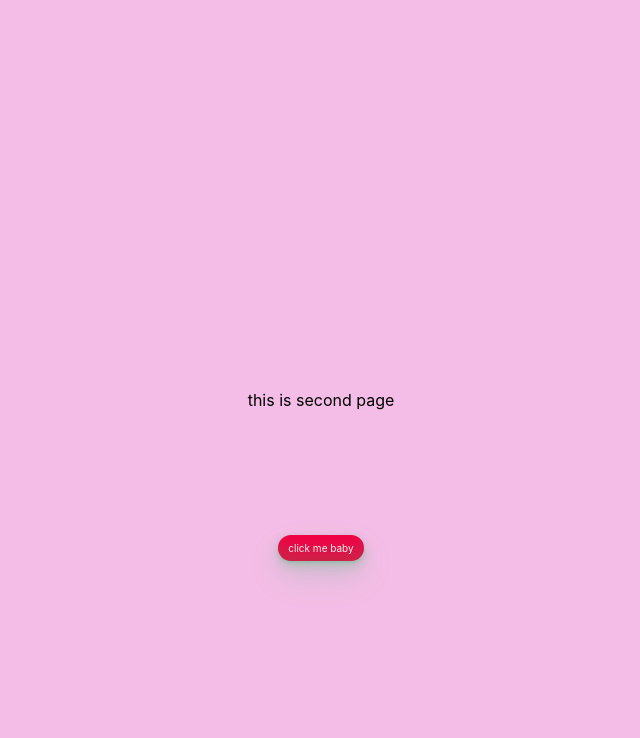
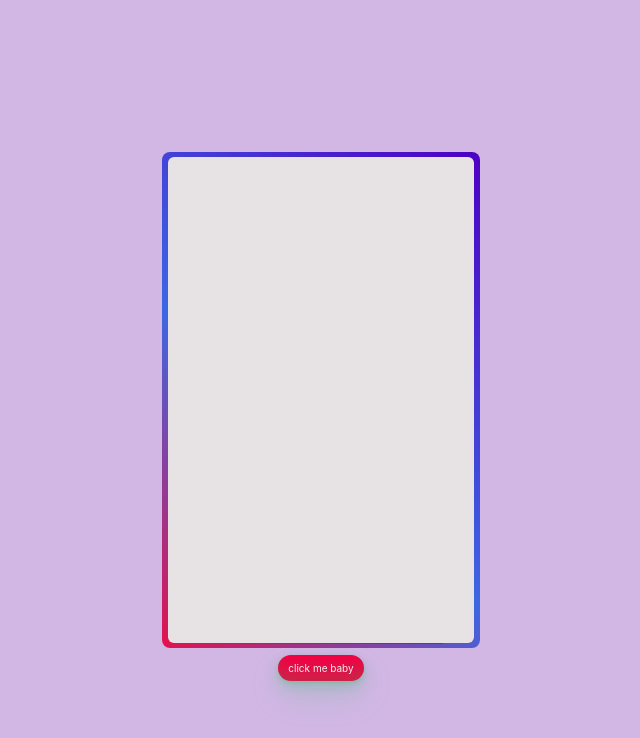
Before and after one commit to theantisocialextrovert/supra, a React (Create React App) app: page / in a window 1280 px wide. Both pictures are taken after a click on the button "click me baby". Shown: the top 738 px of the page, without its empty margins (319-959 px from the left). Built offline with nearby package versions, Linux system fonts and the light colour scheme.

Commit message:
adding third page and minor commit

```diff
--- a/src/App.js
+++ b/src/App.js
@@ -3,18 +3,20 @@ import './App.css';
 import './FirstPage.css'
 import FirstPage from './first_page';
 import SecondPage from './secondPage';
+import ThirdPage from './ThirdPage';
 import {useState} from 'react';
 
 
 function App() {
   const [count, setCount] = useState(0)
 function handleClick() {
-  setCount((count + 1)%2);
+  setCount((count + 1)%3);
 }
   return (
     <body>
       {count === 0 && <FirstPage/>}
       {count === 1 && <SecondPage/>}
+      {count === 2 && <ThirdPage/>}
       <button class="button-33" onClick={() => {handleClick();}}>click me baby</button>
     </body>
   );
--- a/src/FirstPage.css
+++ b/src/FirstPage.css
@@ -77,7 +77,7 @@ body{
 }
 
 .caption{
-    font-size: 25px;
+    font-size: 20px;
 
     text-shadow: 8px 4px 9px #f20044;
     color: #f20044;
@@ -89,7 +89,7 @@ body{
     margin-bottom: 60vh;
 }
 .caption-two{
-    font-size: 45px;
+    font-size: 40px;
 
     text-shadow: 8px 4px 9px #f20044;
     color: #f20044;
@@ -122,7 +122,7 @@ body{
   -webkit-user-select: none;
   touch-action: manipulation;
   position: absolute;
-  margin-top: 37vh;
+  margin-top: 67vh;
   align-self:center;
 }
 
--- /dev/null
+++ b/src/ThirdPage.css
@@ -0,0 +1,129 @@
+body {
+    display: flex;
+    align-items: center;
+    justify-content: center;
+    height:100vh;
+    background-color: #d2b7e5;
+  }
+
+  .envelope {
+    position: relative;
+    cursor: pointer;
+  }
+
+  .back {
+    position: relative;
+    width:250px;
+    height: 200px;
+    background-color: #6247aa;
+  }
+
+  .letter {
+    position: absolute;
+    background-color: #fff;
+    width:230px;
+    height: 180px;
+    top:10px;
+    left:10px;
+    transition: .2s;
+  }
+
+  .letter:before {
+    position: absolute;
+    content:"";
+
+  }
+
+  .letter:after {
+    position: absolute;
+    content:"";
+
+  }
+
+  .text {
+    text-align: center;
+    font-size: 8px;
+    font-family: "Bradley Hand ITC";
+    margin-top:20px;
+    font-weight: bold;
+  }
+
+  .text:before, .text:after {
+    content:"";
+    position: absolute;
+
+  }
+
+  .text:before {
+    left:108px;
+    transform: rotate(-25deg);
+  }
+
+  .text:after {
+    left:118px;
+    transform: rotate(25deg);
+  }
+
+  .front {
+    position: absolute;
+    border-right: 130px solid #815ac0;
+    border-top: 100px solid transparent;
+    border-bottom: 100px solid transparent;
+    height:0;
+    width:0;
+    top:0;
+    left:120px;
+    z-index:3;
+  }
+
+  .front:before {
+    content:"";
+    position: absolute;
+    border-left: 130px solid #815ac0;
+    border-top: 100px solid transparent;
+    border-bottom: 100px solid transparent;
+    height:0;
+    width:0;
+    top:-100px;
+    left:-120px;
+  }
+
+  .front:after {
+    content:"";
+    position: absolute;
+    border-bottom: 105px solid #7251b5;
+    border-left: 125px solid transparent;
+    border-right:125px solid transparent;
+    height:0;
+    width:0;
+    top:-5px;
+    left:-120px;
+  }
+
+  .top {
+    position: absolute;
+    border-top: 105px solid #9163cb;
+    border-left: 125px solid transparent;
+    border-right:125px solid transparent;
+    height:0;
+    width:0;
+    top:0;
+    transform-origin: top;
+    transition: .4s;
+  }
+  .shadow {
+    position: absolute;
+    background-color: rgba(0,0,0,0.1);
+    width:250px;
+    height:10px;
+    top:220px;
+    border-radius:50%;
+  }
+  .envelope:hover .top {
+    transform: rotateX(160deg);
+  }
+
+  .envelope:hover .letter {
+    transform: translateY(-100px);
+    z-index:2;
+  }
--- /dev/null
+++ b/src/ThirdPage.js
@@ -0,0 +1,30 @@
+import React from 'react';
+import './ThirdPage.css'
+
+
+function ThirdPage(){
+    return (
+        <div class="envelope">
+        <div class="back"></div>
+        <div class="letter">
+          <div class="text">Hi Purple,<br/>
+          Shayed ab tum mere liye kuch feel nahi krta, but you are still my princess.
+          I will wait for you❤️, 1 mahina, 1 saal, 100 saal, i'll wait.
+          Aaj bhi hum tumse pehle jitna hi ya us se jayda pyar krte hai.
+          Shayed hum tumko smajh nahi paye, Meri sari galityon, kamiyon ko ho sake to maaf kr dena.
+          Hum tumko deserve nahi karte maybe.
+          Tumhare jaise ladki jisko milegi wo ladka duniya ka sabse lucky ladka hoga.
+          I miss you. I love you. <br/>You will always be my baby, my everything.<br/>
+          I will wait for you<br/> Pls pls pls Come back to me.<br/> Happy 8 month Anniversary❤️
+
+          </div>
+        </div>
+        <div class="front"></div>
+        <div class="top"></div>
+        <div class="shadow"></div>
+      </div>
+
+    )
+}
+
+export default ThirdPage;
--- /dev/null
+++ b/src/secondPage.css
@@ -0,0 +1,77 @@
+@property --rotate {
+    syntax: "<angle>";
+    initial-value: 132deg;
+    inherits: false;
+}
+
+:root{
+    --card-height: 60%;
+    --card-width: 20%;
+}
+
+.card{
+    background: #e7e3e4;
+    width: var(--card-width);
+    height: var(--card-height);
+    padding: 3px;
+    min-width: 300px;
+    position: absolute;
+    border-radius: 6px;
+    justify-content: center;
+    align-items:flex-end;
+    display: flex;
+    font-size: 1.5em;
+    color: rgb(88 199 250 / 0%);
+    cursor: pointer;
+    font-family: cursive;
+}
+.card:hover{
+    color: rgb(230, 9, 38);
+    transition: color 1s;
+    background-image: url("./pic.png");
+}
+.card:hover::before,
+.card:hover::after{
+    animation: none;
+    opacity: 0;
+}
+.card::before{
+    content: " ";
+    width: 104%;
+    height: 102%;
+    border-radius: 8px;
+    background-image: linear-gradient(var(--rotate), #e2124d, #3c67e3 43%, #4e00c2);
+    position: absolute;
+    z-index: -1;
+    top: -1%;
+    left: -2%;
+    animation: spin 2.5s linear infinite;
+}
+.card::after{
+    position: absolute;
+    content: " ";
+    top: calc(var(--card-height) / 6);
+    left: 0;
+    right: 0;
+    z-index: -1;
+    height: 100%;
+    width: 100%;
+    margin: 0 auto;
+    transform: scale(0.8);
+    filter: blur(calc(var(--card-height) / 6));
+    background-image: linear-gradient(var(--rotate), #5ddcff, #3c67e3 43%, #4e00c2);
+    opacity: 1;
+    transition: opacity .5s;
+    animation: spin 2.55 linera infinite;
+}
+.card.contain {
+    background-size: contain;
+  }
+@keyframes spin{
+    0%{
+        --rotate: 0deg;
+    }
+    100%{
+        --rotate: 360deg;
+    }
+}
--- a/src/secondPage.js
+++ b/src/secondPage.js
@@ -1,11 +1,15 @@
 import React from 'react';
+import './secondPage.css'
 
 
 function SecondPage(){
     return (
-        <body>
-         this is second page
-        </body>
+    <body>
+    <div class="card">
+        I love you🤭❤️ <br/>
+        my baby.
+    </div>
+    </body>
 
     )
 }
```
Also changed, not shown: src/pic.png (added).
